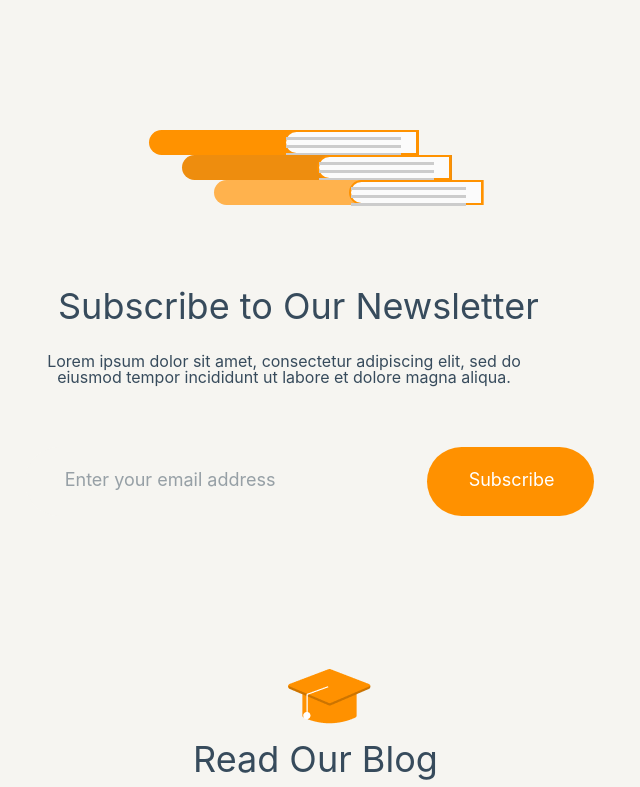
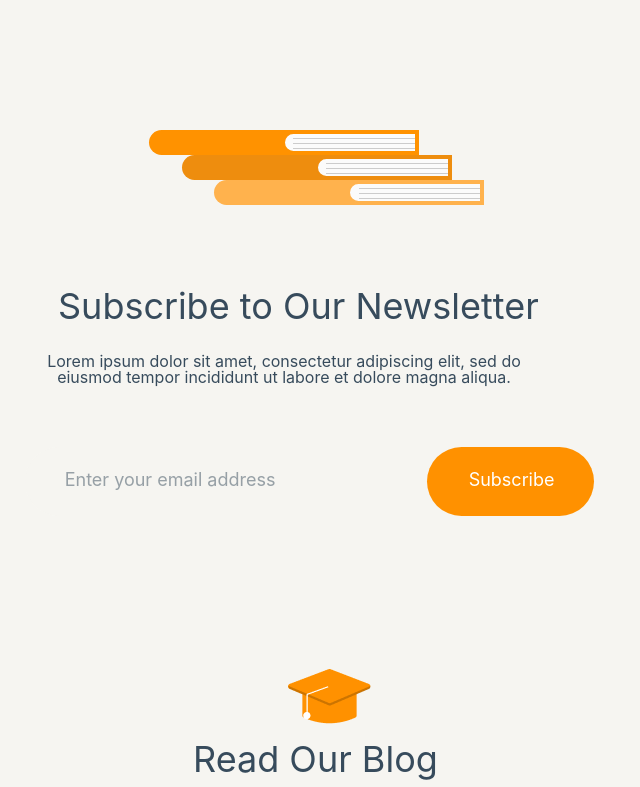
Before and after one commit to agrawaljay12/Online-Learning, a React (Vite) app: page / in a window 1280 px wide. Shown: the part 1906-2693 px from the top of the page, without its empty margins (366-1006 px from the left). Built offline with nearby package versions, Linux system fonts and the light colour scheme.

Commit message:
fix the books layout, and blog component cards.

```diff
--- a/src/component/common/Blog.jsx
+++ b/src/component/common/Blog.jsx
@@ -17,9 +17,9 @@ const Blog = () => {
               magna aliqua.
             </p>
             {/* grid */}
-            <div className="grid lg:grid-cols-[328px_328px_328px] md:grid-cols-2 grid-cols-1 space-y-4 mt-[60px]">
+            <div className="grid lg:grid-cols-[328px_328px_328px] md:grid-cols-2 grid-cols-1 mt-[60px]">
               {/* 1st */}
-              <div className="w-full max-w-[328px] ml-[25px] mt-[11.53px] mr-[25px] bg-white shadow-lg rounded-xl border-[2px] border-white">
+              <div className="ml-[25px] mt-[11.53px] mr-[25px] bg-white shadow-lg rounded-xl border-[2px] border-white">
                 <img src={Library} alt="" className="w-[278px] h-[195px]" />
                 <span className="block font-[Libre Baskerville] text-[rgba(214,126,9,1)] text-[18px] font-normal leading-none pt-[21.47px] pl-[73.67px] pr-[73.33px]">
                   Blog Post One
@@ -36,7 +36,7 @@ const Blog = () => {
               </div>
 
               {/* 2nd */}
-              <div className="w-full max-w-[328px] ml-[27px] mt-[12.53px] mr-[23px] bg-white shadow-lg rounded-xl border-[2px] border-white">
+              <div className="ml-[27px] mt-[12.53px] mr-[23px] bg-white shadow-lg rounded-xl border-[2px] border-white">
                 <img src={Library} alt="" />
                 <span className="block font-[Libre Baskerville] text-[rgba(214,126,9,1)] text-[18px] font-normal leading-none pt-[21.47px] pl-[73.67px] pr-[73.33px]">
                   Blog Post One
@@ -53,7 +53,7 @@ const Blog = () => {
               </div>
 
               {/* 3rd */}
-              <div className="w-full max-w-[328px] lg:ml-[3px] ml-[25px] mt-[10.53px] mr-[53px] bg-white shadow-lg rounded-xl border-[2px] border-white">
+                <div className="ml-[27px] mt-[12.53px] mr-[23px] bg-white shadow-lg rounded-xl border-[2px] border-white">
                 <img src={Library} alt="" />
                 <span className="block font-[Libre Baskerville] text-[rgba(214,126,9,1)] text-[18px] font-normal leading-none pt-[21.47px] pl-[73.67px] pr-[73.33px]">
                   Blog Post One
--- a/src/component/common/Books.jsx
+++ b/src/component/common/Books.jsx
@@ -3,28 +3,34 @@ const Book = () => {
     <>
       <section>
         <div className="w-full max-w-[335.93px] xl:ml-[515.1px] xl:mr-[514.98px] mx-auto mt-[131.99px] relative">
-          <div className="w-[269.81px] h-[24.72px] rounded-l-full bg-[rgba(255,146,0,1)] relative">
-            <div className="w-[134px] h-[24.72px] absolute left-[135px] rounded-l-full rounded-r-xl divide-y-3 border-2 bg-[rgba(251,251,251,1)] border-[rgba(255,146,0,1)] divide-[rgba(204,204,204,1)] translate-y-[]">
-              <div className="py-[2.5px] w-[115px]"></div>
-              <div className="py-[2.5px] w-[115px]"></div>
-              <div className="py-[2.5px] w-[115px]"></div>
-              <div className="py-[4px] w-[100px]"></div>
+
+          {/* first book */}
+          <div className="w-[269.81px] h-[24.72px] rounded-l-full rounded-r-xl relative bg-[rgba(255,146,0,1)]">
+            <div className="w-[134px] h-[20.72px]  absolute top-0.5 right-0.5 rounded-l-full rounded-r-xl divide-y-[1.39px] overflow-hidden border-2 bg-[rgba(251,251,251,1)] border-[rgba(255,146,0,1)] divide-[rgba(204,204,204,1)]">
+              <div className="py-[2px] w-[121.48px] ml-auto"></div>
+              <div className="py-[2px] w-[121.48px] ml-auto"></div>
+              <div className="py-[2px] w-[121.48px] ml-auto"></div>
+              <div className="py-[2px] w-[121.48px] ml-auto"></div>
             </div>
           </div>
+
+          {/* second books */}
           <div className="absolute left-[32.62px] w-[269.81px] h-[24.72px] rounded-l-full bg-[rgba(238,141,14,1)]">
-            <div className="w-[134px] h-[24.72px] absolute left-[135px] rounded-l-full rounded-r-xl divide-y-3 border-2 bg-[rgba(251,251,251,1)] border-[rgba(255,146,0,1)] divide-[rgba(204,204,204,1)]">
-              <div className="py-[2.5px] w-[115px]"></div>
-              <div className="py-[2.5px] w-[115px]"></div>
-              <div className="py-[2.5px] w-[115px]"></div>
-              <div className="py-[4px] w-[100px]"></div>
+            <div className="w-[134px] h-[20.72px]  absolute top-0.5 right-0.5 rounded-l-full rounded-r-xl divide-y-[1.39px] border-2 overflow-hidden bg-[rgba(251,251,251,1)] border-[rgba(238,141,14,1)] divide-[rgba(204,204,204,1)]">
+              <div className="py-[2px] w-[121.48px] ml-auto"></div>
+              <div className="py-[2px] w-[121.48px] ml-auto"></div>
+              <div className="py-[2px] w-[121.48px] ml-auto"></div>
+              <div className="py-[2px] w-[121.48px] ml-auto"></div>
             </div>
           </div>
-          <div className="absolute top-[50px] left-[65.25px] w-[269.81px] h-[24.72px] rounded-l-full bg-[rgba(255,178,77,1)]">
-            <div className="w-[134px] h-[24.72px] absolute left-[135px] rounded-l-full rounded-r-xl divide-y-3 border-2 bg-[rgba(251,251,251,1)] border-[rgba(255,146,0,1)] divide-[rgba(204,204,204,1)]">
-              <div className="py-[2.5px] w-[115px]"></div>
-              <div className="py-[2.5px] w-[115px]"></div>
-              <div className="py-[2.5px] w-[115px]"></div>
-              <div className="py-[4px] w-[100px]"></div>
+
+          {/* third books */}
+          <div className="absolute top-[49.44px] left-[65.25px] w-[269.81px] h-[24.72px] rounded-l-full rounded-r-xl bg-[rgba(255,178,77,1)]">
+            <div className="w-[134px] h-[20.72px] absolute top-0.5 right-0.5 rounded-l-full rounded-r-xl divide-y-[1.39px] border-2 overflow-hidden bg-[rgba(251,251,251,1)] border-[#FFB24D] divide-[rgba(204,204,204,1)]">
+              <div className="py-[2px] w-[121.48px] ml-auto"></div>
+              <div className="py-[2px] w-[121.48px] ml-auto"></div>
+              <div className="py-[2px] w-[121.48px] ml-auto"></div>
+              <div className="py-[2px] w-[121.48px] ml-auto"></div>
             </div>
           </div>
         </div>
--- a/src/component/layout/Header.jsx
+++ b/src/component/layout/Header.jsx
@@ -1,5 +1,4 @@
 import HeaderLogo from "../../assets/image/HeaderLogo.png";
-import OnlineLearn from "../../assets/image/OnlineLearn.png";
 
 const Header = () => {
   return (
```
